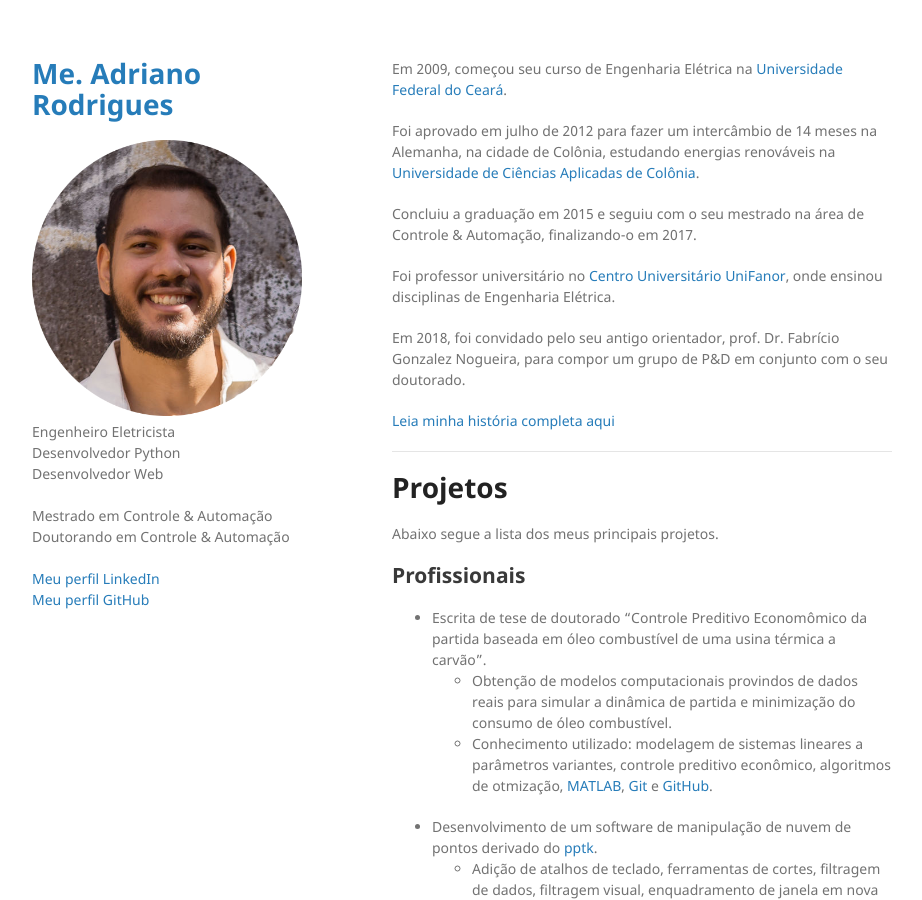
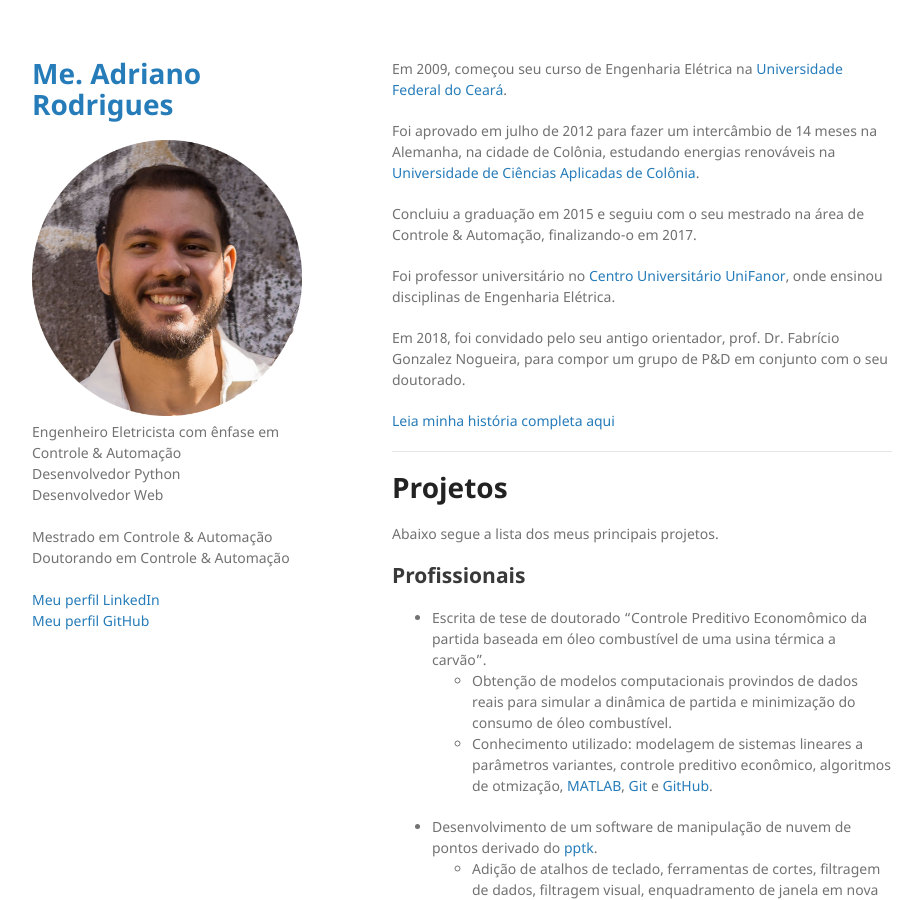
Before and after one commit to Adrianordp/Adrianordp.github.io, a Jekyll site: the page built from index.md, in a window 1280 px wide and 900 px high. Shown: the whole window, without its empty margins (178-1100 px from the left). Built offline with Jekyll 4.4.1, drawn with Linux system fonts in a browser that asks for light colours.

Commit message:
Added controle & automação to profile description

```diff
--- a/_config.yml
+++ b/_config.yml
@@ -1,7 +1,7 @@
 title: Me. Adriano Rodrigues
 logo: /assets/img/adriano.png
 description:
-  Engenheiro Eletricista <br>
+  Engenheiro Eletricista com ênfase em Controle & Automação<br>
   Desenvolvedor Python <br>
   Desenvolvedor Web <br>
   <br>
```
